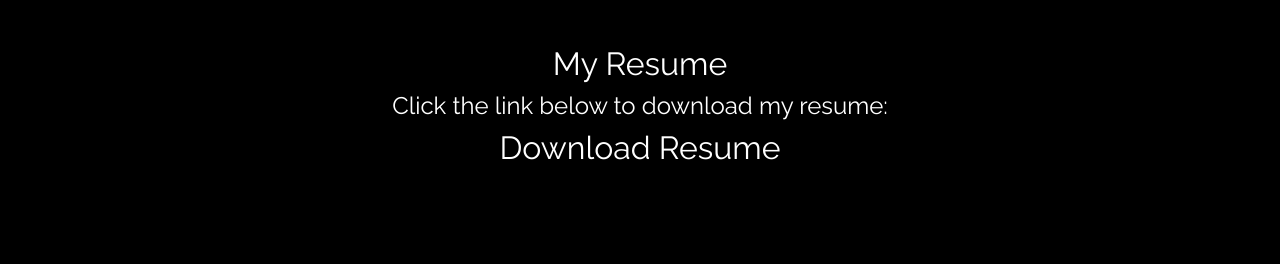
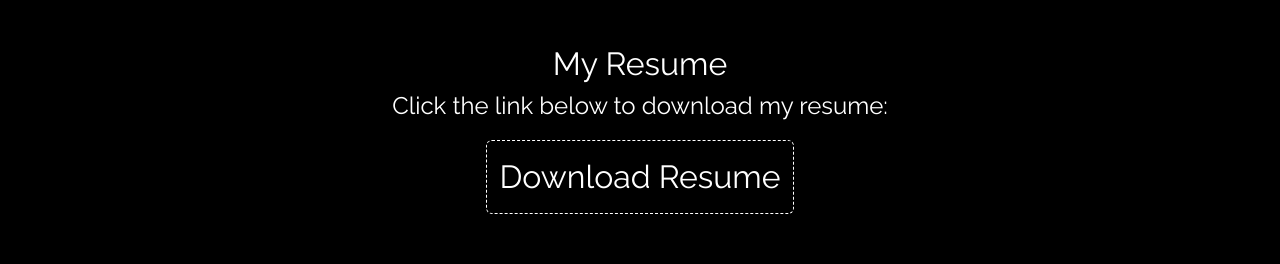
Before and after one commit to zimcrom/2023-Portfolio, a Next.js app: page / in a window 1280 px wide. Shown: the part 4960-5224 px from the top of the page. Built offline with nearby package versions, Linux system fonts and the light colour scheme.

Commit message:
bg fixes

```diff
--- a/components/Contact/Contact.tsx
+++ b/components/Contact/Contact.tsx
@@ -61,7 +61,7 @@ const Contact: React.FunctionComponent<{
       <img
         src={bgImage}
         alt={alt}
-        className="aspect-video w-full h-auto flex-1 object-cover absolute z-0"
+        className="lg:aspect-video lg:w-full lg:h-auto h-full aspect-auto object-center flex-1 object-cover absolute z-0"
       />
       <div
         className={`flex flex-col md:w-1/2 sm:w-3/4 w-full gap-y-3 lg:gap-y-5 z-10 `}
--- a/components/Experience/Experience.tsx
+++ b/components/Experience/Experience.tsx
@@ -27,7 +27,7 @@ const Experience: React.FunctionComponent<{
       <img
         src={bgImage}
         alt={alt}
-        className="aspect-video w-full h-auto flex-1 object-cover absolute z-0"
+        className="lg:aspect-video lg:w-full lg:h-auto h-full aspect-auto object-center flex-1 object-cover absolute z-0"
       />
       <div
         className={`flex flex-col md:w-1/2 sm:w-3/4 w-full gap-y-3 lg:gap-y-5 z-10 `}
--- a/components/Project/Project.tsx
+++ b/components/Project/Project.tsx
@@ -23,14 +23,6 @@ const ResumeLink: React.FunctionComponent<{
     <div className="mx-auto flex flex-col items-center justify-center h-auto w-full relative">
       <Link href={src}>
         <div className="product-wrapper py-auto relative flex h-full flex-col items-center justify-center overflow-hidden rounded-md">
-          <div className="mx-auto block w-full py-8 md:hidden ">
-            <h3 className="text-center font-raleway text-[1.3rem] font-semibold uppercase leading-none tracking-widest md:text-white lg:text-[1.5rem]">
-              {header1}
-            </h3>
-            <span className=" text-center font-raleway text-[1.15rem] capitalize leading-none lg:text-[1.5rem]">
-              {header2}
-            </span>
-          </div>
           <Image
             src={bgImage.src}
             alt={bgImage.alt}
@@ -48,7 +40,7 @@ const ResumeLink: React.FunctionComponent<{
             className="hoverImg mx-auto"
           />
 
-          <div className="absolute bottom-8 z-10 hidden md:block">
+          <div className="absolute bottom-8 z-10 block">
             <h3 className="text-center font-montserrat text-[1.15rem] font-semibold uppercase leading-none tracking-widest text-white lg:text-[1.5rem]">
               {header1}
             </h3>
--- a/components/Projects/Projects.tsx
+++ b/components/Projects/Projects.tsx
@@ -39,7 +39,7 @@ const Projects: React.FunctionComponent<{
       <img
         src={bgImage}
         alt={alt}
-        className="aspect-video w-full h-auto flex-1 object-cover absolute z-0"
+        className="lg:aspect-video lg:w-full lg:h-auto h-full aspect-auto object-center flex-1 object-cover absolute z-0"
       />
       <div
         className={`flex flex-col md:w-1/2 sm:w-3/4 w-full gap-y-3 lg:gap-y-5 z-10 `}
--- a/components/ResumeLink/ResumeLink.tsx
+++ b/components/ResumeLink/ResumeLink.tsx
@@ -1,11 +1,21 @@
-import React from 'react';
+import React from "react";
 
 const ResumeLink = () => {
   return (
-    <div id="resume" className="mx-auto flex flex-col items-center justify-center py-10 h-auto w-full relative">
+    <div
+      id="resume"
+      className="mx-auto flex flex-col items-center justify-center py-10 h-auto w-full relative"
+    >
       <h2 className="font-raleway text-4xl text-center">My Resume</h2>
-      <p className="font-raleway text-2xl">Click the link below to download my resume:</p>
-      <a className="font-raleway text-4xl hover:text-darkGray" href={`${process.env.PUBLIC_URL}files/MH-Coding-Resume.pdf`} target="_blank" download="MH-Coding-Resume.pdf">
+      <p className="font-raleway text-2xl text-center">
+        Click the link below to download my resume:
+      </p>
+      <a
+        className="font-raleway text-4xl text-center hover:text-darkGray border border-dashed border-white p-3 rounded-md mt-4 hover:border-darkGray"
+        href={`${process.env.PUBLIC_URL}files/MH-Coding-Resume.pdf`}
+        target="_blank"
+        download="MH-Coding-Resume.pdf"
+      >
         Download Resume
       </a>
     </div>
--- a/components/TextBlock/TextBlock.tsx
+++ b/components/TextBlock/TextBlock.tsx
@@ -15,7 +15,7 @@ const TextBlock: React.FunctionComponent<{
       className={`mx-auto flex flex-col items-center ${align} py-10 md:flex-row h-auto w-full relative`}
     >
         <span className="bg-gradient-to-b from-black to-transparent z-30 w-full h-2 absolute top-0"></span>
-        <img src={bgImage} alt={alt} className="aspect-video w-full h-auto flex-1 object-cover absolute z-0" />
+        <img src={bgImage} alt={alt} className="lg:aspect-video lg:w-full lg:h-auto h-full aspect-auto object-center flex-1 object-cover absolute z-0" />
       <div
         className={`flex flex-col md:w-1/2 sm:w-3/4 w-full gap-y-3 lg:gap-y-5 z-10 `}
       >
```
